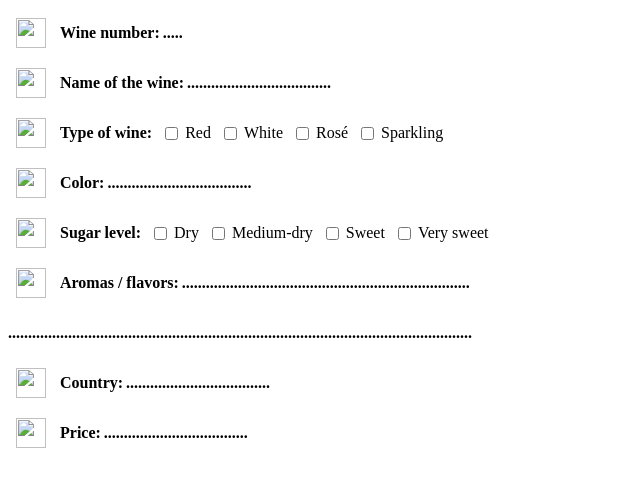
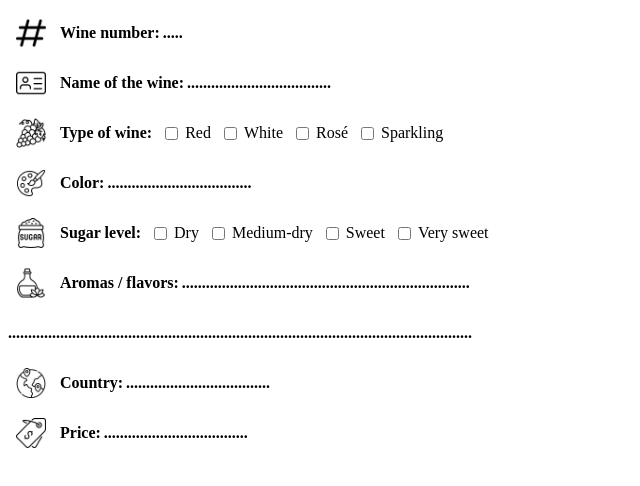
Before and after one commit to AstreeDms/winetasting, a plain HTML site: page index.html in a window 1280 px wide. Shown: the whole page, without its empty margins (0-640 px from the left). Drawn offline with Linux system fonts and the light colour scheme; files that its build step writes are made by us from their sources.

Commit message:
Update index.html

```diff
--- a/index.html
+++ b/index.html
@@ -4,22 +4,22 @@
     <meta charset="UTF-8">
     <meta name="viewport" content="width=device-width, initial-scale=1.0">
     <title>Document</title>
-    <link rel="stylesheet" href="../CSS/styles.css">
+    <link rel="stylesheet" href="styles.css">
 </head>
 <body>
  <section>
     <div class="item">
-        <img src="../IMG/numbers.png" alt="">
+        <img src="numbers.png" alt="">
        <p>Wine number: </p>
        <p class="dots">.....</p>
     </div>
     <div class="item">
-        <img src="../IMG/name.png" alt="">
+        <img src="name.png" alt="">
        <p>Name of the wine: </p>
        <p class="dots">....................................</p>
     </div>
     <div class="item">
-        <img src="../IMG/grape.png" alt="">
+        <img src="grape.png" alt="">
        <p>Type of wine: </p>
         <input class="type-level" type="checkbox">
             <label>Red</label>
@@ -32,12 +32,12 @@
         </div>
      </div>
      <div class="item">
-        <img src="../IMG/color.png" alt="">
+        <img src="color.png" alt="">
        <p>Color: </p>
        <p class="dots">....................................</p>
     </div>
      <div class="item">
-        <img src="../IMG/sugar.png" alt="">
+        <img src="sugar.png" alt="">
        <p>Sugar level: </p>
         <input class="sugar-level" type="checkbox">
             <label>Dry</label>
@@ -51,7 +51,7 @@
     </div>
 
     <div class="item">
-        <img src="../IMG/aromas.png" alt="">
+        <img src="aromas.png" alt="">
        <p>Aromas / flavors: </p>
        <p class="dots">........................................................................</p>
 
@@ -61,12 +61,12 @@
        <p>....................................................................................................................</p>
     </div>
     <div class="item">
-        <img src="../IMG/country.png" alt="">
+        <img src="country.png" alt="">
        <p>Country: </p>
        <p class="dots">....................................</p>
     </div>
     <div class="item">
-        <img src="../IMG/price.png" alt="">
+        <img src="price.png" alt="">
        <p>Price: </p>
        <p class="dots">....................................</p>
     </div>
```
